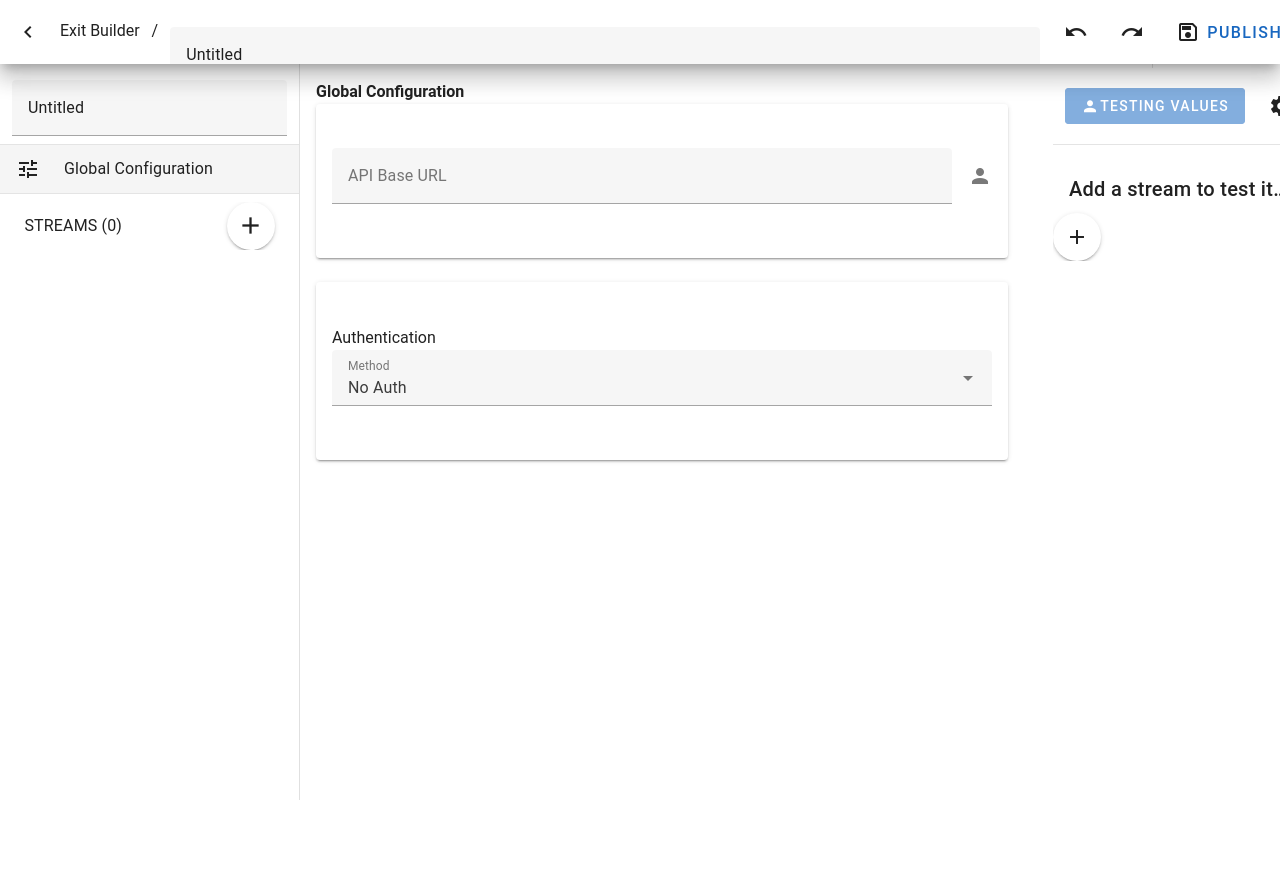
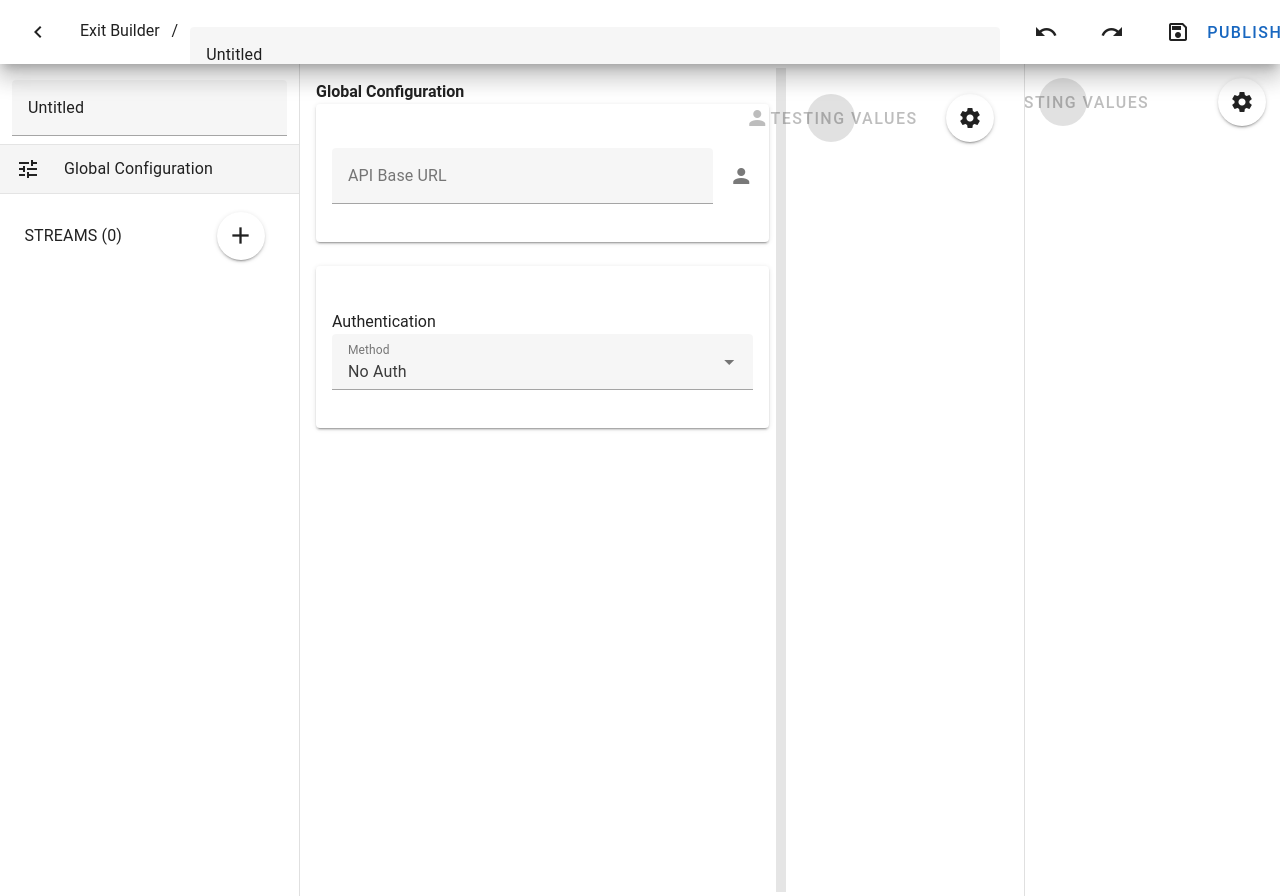
Before and after one commit to AzeemAkhtar1/custom-connector, a Vue app: page / in a window 1280 px wide. Before the commit the page ends 800 px from the top, so only its background shows below. Built offline with nearby package versions, Linux system fonts and the light colour scheme.

Commit message:
New feature implemented with scroll rightsidebar

```diff
--- /dev/null
+++ b/src/components/AdvancedSettings.vue
@@ -0,0 +1,73 @@
+<template>
+    <v-card>
+      <v-card-title>
+        Advanced Settings
+      </v-card-title>
+      <v-card-text>
+        <v-form>
+          <v-text-field
+            v-model="formValues.maxRecords"
+            label="Maximum number of records"
+            type="number"
+          ></v-text-field>
+          <v-text-field
+            v-model="formValues.maxPages"
+            label="Maximum number of pages"
+            type="number"
+          ></v-text-field>
+          <v-text-field
+            v-model="formValues.maxPartitions"
+            label="Maximum number of partitions"
+            type="number"
+          ></v-text-field>
+          <v-text-field
+            v-model="formValues.inputState"
+            label="Input state"
+            type="number"
+          ></v-text-field>
+        </v-form>
+      </v-card-text>
+      <v-card-actions>
+        <v-btn color="red" text @click="resetForm">Reset</v-btn>
+        <v-spacer></v-spacer>
+        <v-btn color="primary" text @click="saveChanges">Save changes</v-btn>
+        <v-btn text @click="$emit('close')">Cancel</v-btn>
+      </v-card-actions>
+    </v-card>
+  </template>
+
+  <script>
+  export default {
+    data() {
+      return {
+        formValues: {
+          maxRecords: 1000,
+          maxPages: 5,
+          maxPartitions: 5,
+          inputState: 1,
+        },
+      }
+    },
+    methods: {
+      resetForm() {
+        this.formValues = {
+          maxRecords: 1000,
+          maxPages: 5,
+          maxPartitions: 5,
+          inputState: 1,
+        }
+      },
+      saveChanges() {
+        // Save changes logic here
+        console.log('Form values saved:', this.formValues)
+        this.$emit('close')
+      },
+    },
+  }
+  </script>
+
+  <style>
+  .v-btn {
+    margin: 10px;
+  }
+  </style>
--- a/src/components/MainContent.vue
+++ b/src/components/MainContent.vue
@@ -1,5 +1,7 @@
 <template>
   <v-container fluid>
+    <v-row>
+      <v-col :cols="mainContentCols">
         <!-- Global Configuration Section -->
         <v-row v-if="selectedItem === 'Global Configuration'">
           <v-col>
@@ -83,7 +85,6 @@
                         dense
                       ></v-text-field>
                     </div>
-
                   </template>
 
                   <!-- If Selected Method is Bearer -->
@@ -113,7 +114,6 @@
                     ></v-text-field>
                   </template>
 
-
                   <!-- If Selected Method is OAUTH -->
                   <template v-if="selectedAuthMethod === 'OAuth'">
                     <p>Token Refresh Endpoint</p>
@@ -130,7 +130,7 @@
                       @change="onOAuthMethodChange"
                     ></v-combobox>
 
-              <div v-if = "selectedOAuthGrantMethod === 'refresh_endpoint'">
+                    <div v-if="selectedOAuthGrantMethod === 'refresh_endpoint'">
                       <v-text-field
                         v-model="clientId"
                         label="Client Id"
@@ -193,7 +193,6 @@
                       </v-col>
                     </v-row>
 
-
                     <!-- Combobox for Session Token Auth Method -->
                     <p>Authentication Method</p>
                     <v-combobox
@@ -201,7 +200,6 @@
                       :items="sessionAuthMethods"
                       @change="onSessionAuthMethodChange"
                     ></v-combobox>
-
 
                     <!-- If Selected Method is Session API KEY -->
                     <template v-if="selectedSessionAuthMethod === 'API Key'">
@@ -247,7 +245,6 @@
                           dense
                         ></v-text-field>
                       </div>
-
                     </template>
 
                     <!-- If Session Selected Method is Bearer -->
@@ -276,17 +273,12 @@
                         dense
                       ></v-text-field>
                     </template>
-
-
                   </template>
-
-
                 </v-col>
               </v-row>
             </v-card>
           </v-col>
         </v-row>
-
 
         <!-- User Inputs Section -->
         <UserInputs
@@ -295,18 +287,24 @@
           :inputTypes="inputTypes"
           @create-user-input="addUserInput"
         />
+      </v-col>
 
-
+      <v-col :cols="rightSidebarCols" class="resizable" ref="rightSidebar">
+        <RightSidebar />
+        <div class="resizer" @mousedown="startResize"></div>
+      </v-col>
+    </v-row>
   </v-container>
 </template>
 
 <script>
-
 import UserInputs from './UserInputs.vue';
+import RightSidebar from './RightSidebar.vue';
 
 export default {
   components: {
     UserInputs,
+    RightSidebar,
   },
   data() {
     return {
@@ -320,156 +318,121 @@ export default {
       authMethods: ['No Auth', 'API Key', 'Bearer', 'Basic HTTP', 'OAuth', 'Session Token'],
 
       selectedApiKeyMethod: 'Header',
-      apiKeyMethods: ['Query Parameter', 'Header', 'Body Data (urlencoded form)', 'Body JSON Payload'],
-
-      selectedOAuthGrantMethod: 'refresh_endpoint',
-      oauthGrantMethods: ['refresh_endpoint', 'client_credentials'],
-
-      selectedSessionTokenHttpMethod: 'POST',
-      sessionTokenHttpMethods: ['GET', 'POST'],
-
-      // Session Token Authentication Method
-      selectedSessionAuthMethod: 'No Auth',
-      sessionAuthMethods: ['No Auth', 'API Key', 'Bearer', 'Basic HTTP'],
-
-      selectedSessionApiKeyMethod: 'Header',
-      sessionApiKeyMethods: ['Query Parameter', 'Header', 'Body Data (urlencoded form)', 'Body JSON Payload'],
-
-    // Auth Methods
-      apiKey: '',
-      bearerToken: '',
-      username: '',
-      password: '',
-      queryParameter: '',
+      apiKeyMethods: ['Header', 'Query Parameter', 'Body Data (urlencoded form)', 'Body JSON Payload'],
       headerName: '',
       parameterName: '',
       bodyData: '',
       bodyJsonPayload: '',
 
-    // OAuth Methods
-      refresh_endpoint: '',
-      client_credentials: '',
+      bearerToken: '',
+      username: '',
+      password: '',
       tokenRefreshEndpoint: '',
       clientId: '',
       clientSecret: '',
       refresh_token: '',
+
+      selectedOAuthGrantMethod: 'refresh_endpoint',
+      oauthGrantMethods: ['refresh_endpoint', 'client_credentials'],
+
       sessionToken: '',
+      sessionTokenHttpMethods: ['GET', 'POST'],
+      selectedSessionTokenHttpMethod: 'GET',
 
+      sessionAuthMethods: ['API Key', 'Bearer', 'Basic HTTP'],
+      selectedSessionAuthMethod: 'API Key',
 
-      // Session Auth Methods
-      sessionApiKey: '',
-      queryParameter: '',
+      sessionApiKeyMethods: ['Header', 'Query Parameter', 'Body Data (urlencoded form)', 'Body JSON Payload'],
+      selectedSessionApiKeyMethod: 'Header',
+
       sessionHeaderName: '',
       sessionParameterName: '',
       sessionBodyData: '',
       sessionBodyJsonPayload: '',
+
       sessionBearerToken: '',
       sessionUsername: '',
       sessionPassword: '',
 
-
-
-      newUserInput: {
-        name: '',
-        fieldId: '',
-        hint: '',
-        type: '',
-        secret: false,
-        required: false,
-        enableDefaultValue: false,
+      inputTypes: ['Text', 'Number', 'Email', 'Password', 'Date', 'Checkbox', 'Radio'],
+      userInputs: [
+        {
+          id: 1,
+          label: 'Name',
+          type: 'text',
+          value: '',
         },
-
-      inputTypes: ['String', 'Number', 'Integer', 'Array', 'Boolean', 'Enum', 'Date'],
-      userInputs: [],
+        {
+          id: 2,
+          label: 'Age',
+          type: 'number',
+          value: '',
+        },
+        {
+          id: 3,
+          label: 'Email',
+          type: 'email',
+          value: '',
+        },
+      ],
+      mainContentCols: 8,
+      rightSidebarCols: 4,
     };
   },
   methods: {
-    // Show user options menu
     showUserOptions() {
-      this.userOptionsVisible = true;
+      this.userOptionsVisible = !this.userOptionsVisible;
     },
-
-    // Insert API key from config
-    insertApiKey() {
-      this.apiBaseUrl = "{{ config['api_key'] }}";
-      this.userOptionsVisible = false;
+    addUserInput(newInput) {
+      this.userInputs.push(newInput);
     },
-
-    // Show new user input form
-    showNewUserInputForm() {
-      this.isEditing = false;
-      this.newUserInputDialogVisible = true;
+    onAuthMethodChange(value) {
+      this.selectedAuthMethod = value;
     },
-
-    // Create new user input or save changes
-    createUserInput() {
-      if (!this.isEditing) {
-        this.userInputs.push({ ...this.newUserInput });
+    onApiKeyMethodChange(value) {
+      this.selectedApiKeyMethod = value;
+    },
+    onOAuthMethodChange(value) {
+      this.selectedOAuthGrantMethod = value;
+    },
+    onSessionAuthMethodChange(value) {
+      this.selectedSessionAuthMethod = value;
+    },
+    onSessionApiKeyMethodChange(value) {
+      this.selectedSessionApiKeyMethod = value;
+    },
+    startResize(event) {
+      event.preventDefault();
+      document.addEventListener('mousemove', this.resize, false);
+      document.addEventListener('mouseup', this.stopResize, false);
+    },
+    resize(event) {
+      const rightSidebar = this.$refs.rightSidebar;
+      const newWidth = (window.innerWidth - event.clientX) / window.innerWidth * 12;
+      if (newWidth > 1 && newWidth < 5) {
+        this.rightSidebarCols = Math.round(newWidth);
+        this.mainContentCols = 12 - this.rightSidebarCols;
       }
-      this.newUserInputDialogVisible = false;
     },
-
-    // Edit existing user input
-    editUserInput(input) {
-      Object.assign(this.newUserInput, input);
-      this.isEditing = true;
-      this.newUserInputDialogVisible = true;
+    stopResize() {
+      document.removeEventListener('mousemove', this.resize, false);
+      document.removeEventListener('mouseup', this.stopResize, false);
     },
-
-    // Handle changes in authentication method
-    onAuthMethodChange() {
-      // Reset all fields when changing auth method
-      this.apiKey = '';
-      this.bearerToken = '';
-      this.username = '';
-      this.password = '';
-      this.tokenRefreshEndpoint= '',
-      this.clientId = '';
-      this.clientSecret = '';
-      this.sessionToken = '';
-    },
-
-    // Handle changes in authentication method
-    onApiKeyMethodChange() {
-      // Reset all fields when changing auth method
-      this.queryParameter = '';
-      this.header = '';
-      this.bodyData = '';
-      this.bodyJsonPayload = '';
-    },
-
-    // Handle changes in authentication method
-    onOAuthMethodChange() {
-      // Reset all fields when changing auth method
-      this.clientId= '',
-      this.clientSecret= '',
-      this.refresh_token= '',
-      this.sessionToken= '',
-      this.refresh_endpoint= '',
-      this.client_credentials= '';
-    },
-
-    onSessionAuthMethodChange() {
-      // Reset all fields when changing auth method
-      this.apiKey = '';
-      this.bearerToken = '';
-      this.username = '';
-      this.password = '';
-      this.tokenRefreshEndpoint= '',
-      this.clientId = '';
-      this.clientSecret = '';
-      this.sessionToken = '';
-    },
-
   },
 };
 </script>
 
 <style scoped>
-.v-card {
-  background-color: #ffffff;
+.resizable {
+  position: relative;
 }
-.v-text-field {
-  margin-bottom: 16px;
+.resizer {
+  width: 10px;
+  height: 100%;
+  background: rgba(0, 0, 0, 0.1);
+  position: absolute;
+  top: 0;
+  left: -5px;
+  cursor: ew-resize;
 }
 </style>
--- a/src/components/MainLayout.vue
+++ b/src/components/MainLayout.vue
@@ -22,7 +22,7 @@ const connectorName = ref('Untitled');
       <LeftSidebar v-model:connectorName="connectorName" @update-selected-item="selectedItem = $event" />
 
       <!-- Right navigation drawer -->
-      <v-navigation-drawer location="right" style="margin-right: -10%; margin-top: -60px;" >
+      <v-navigation-drawer location="right" >
         <!-- <v-list>
           <v-list-item title="Drawer right"></v-list-item>
         </v-list> -->
--- a/src/components/RightSidebar.vue
+++ b/src/components/RightSidebar.vue
@@ -1,126 +1,47 @@
-<!-- <template>
-    <v-btn :disabled="!isConditionMet"  color="primary">
-    <v-icon left>mdi-user</v-icon>
-    Testing Values
+<template>
+  <v-app>
+    <v-container>
+      <v-row justify="space-between" align="center">
+        <v-btn icon :disabled="true">
+          <v-icon>mdi-account</v-icon>
+          Testing values
         </v-btn>
-</template>
- -->
-
-
- <template>
-    <v-navigation-drawer
-      app
-      right
-      temporary
-      v-model="drawer"
-      width="400"
-    >
-
-    <v-list style="display: inline-flex" class="pt-5 pl-3">
-        <v-btn :disabled="!isConditionMet"  color="primary">
-            <v-icon left>mdi-account</v-icon>
-            Testing Values
+        <v-btn icon @click="openDialog">
+          <v-icon>mdi-cog</v-icon>
         </v-btn>
-        <v-list-item @click="showSettings">
-            <v-icon @click="showSettings" class="ml-2 mr-3 mb-3">mdi-cog</v-icon>
-        </v-list-item>
-    </v-list>
-
-
-      <v-divider></v-divider>
-
-      <!-- <v-card flat class="mt-5">
-        <v-btn :disabled="!isConditionMet"  color="primary">
-            <v-icon left>mdi-account</v-icon>
-            Testing Values
-        </v-btn>
-      </v-card> -->
-
-      <v-card flat class="mt-5">
-        <v-card-title>Add a stream to test it here</v-card-title>
-        <v-btn icon @click="addStream">
-          <v-icon>mdi-plus</v-icon>
-        </v-btn>
-      </v-card>
-
-      <v-dialog v-model="isSettingsModalVisible" max-width="500px">
-        <v-card>
-          <v-card-title>Advanced Settings</v-card-title>
-          <v-card-text>
-            <v-form>
-              <v-text-field
-                label="Maximum number of records"
-                v-model="settings.maxRecords"
-                type="number"
-              ></v-text-field>
-              <v-text-field
-                label="Maximum number of pages"
-                v-model="settings.maxPages"
-                type="number"
-              ></v-text-field>
-              <v-text-field
-                label="Maximum number of partitions"
-                v-model="settings.maxPartitions"
-                type="number"
-              ></v-text-field>
-              <v-text-field
-                label="Input state"
-                v-model="settings.inputState"
-              ></v-text-field>
-            </v-form>
-          </v-card-text>
-          <v-card-actions>
-            <v-btn color="red" text @click="resetSettings">Reset</v-btn>
-            <v-spacer></v-spacer>
-            <v-btn color="green" text @click="saveSettings">Save changes</v-btn>
-          </v-card-actions>
-        </v-card>
+      </v-row>
+      <v-dialog v-model="dialog" max-width="600px">
+        <AdvancedSettings @close="closeDialog" />
       </v-dialog>
-
-
-    </v-navigation-drawer>
+    </v-container>
+  </v-app>
 </template>
 
 <script>
+import AdvancedSettings from './AdvancedSettings.vue';
+
 export default {
-    name: 'RightSidebar',
+  components: {
+    AdvancedSettings,
+  },
   data() {
     return {
-        drawer: false,
-        isSettingsModalVisible: false,
-        settings: {
-          maxRecords: 1000,
-          maxPages: 5,
-          maxPartitions: 5,
-          inputState: 1
-        }
+      dialog: false,
     };
   },
   methods: {
-      showSettings() {
-        this.isSettingsModalVisible = true;
+    openDialog() {
+      this.dialog = true;
     },
-      resetSettings() {
-        this.settings = {
-          maxRecords: 1000,
-          maxPages: 5,
-          maxPartitions: 5,
-          inputState: 1
-        };
+    closeDialog() {
+      this.dialog = false;
     },
-      saveSettings() {
-        console.log('Settings saved:', this.settings);
-        this.isSettingsModalVisible = false;
   },
-      addStream() {
-        console.log('Add stream clicked');
-      }
-    }
 };
 </script>
 
 <style scoped>
-  .mt-5 {
-    margin-top: 20px;
+.v-btn {
+  margin: 10px;
 }
 </style>
```
Lines whose indentation alone changed are shown as unchanged.
